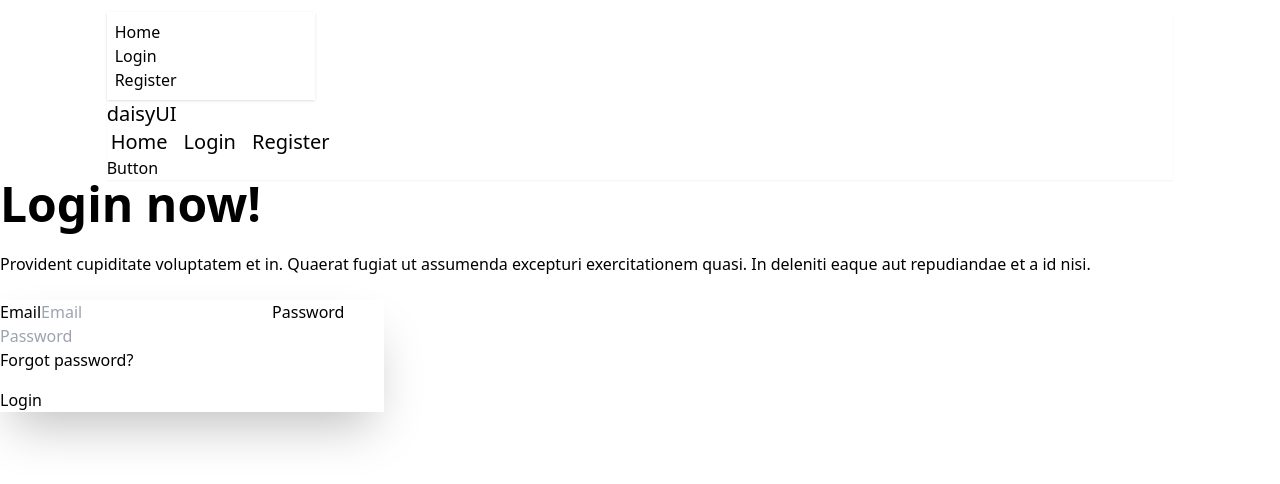
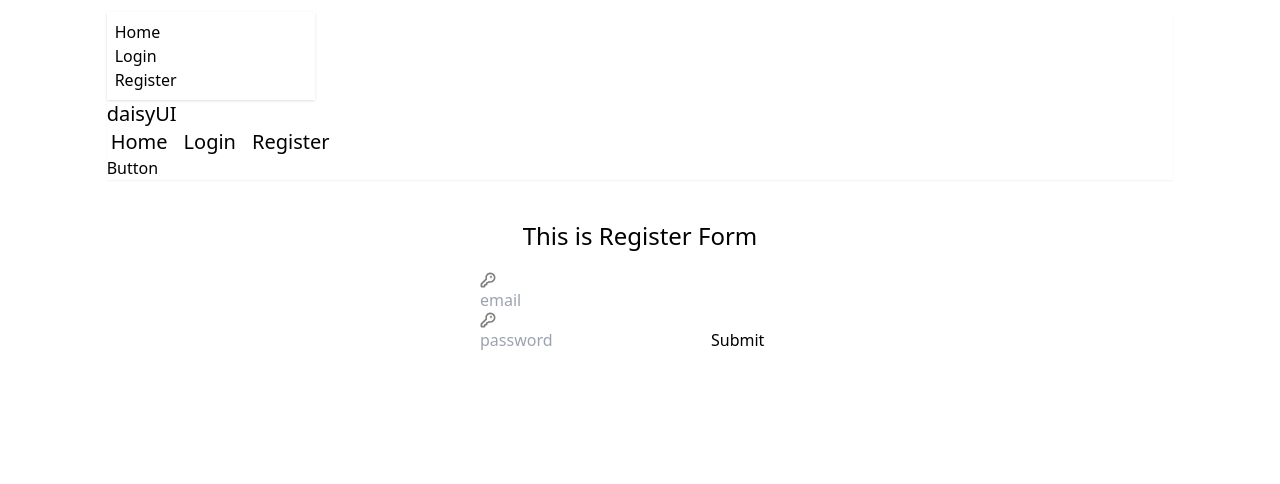
Before and after one commit to tajmirahman/recap-email-login-authentication, a React (Vite) app in the folder my-project/: page /register in a window 1280 px wide. Shown: the top 484 px of the page. Built offline with nearby package versions, Linux system fonts and the light colour scheme.

Commit message:
register page setup done again

```diff
--- a/my-project/src/Components/Registser.jsx
+++ b/my-project/src/Components/Registser.jsx
@@ -2,28 +2,55 @@ import React from 'react';
 
 const Registser = () => {
     return (
-        <div className="hero bg-base-200 min-h-screen">
-            <div className="hero-content flex-col lg:flex-row-reverse">
-                <div className="text-center lg:text-left">
-                    <h1 className="text-5xl font-bold">Login now!</h1>
-                    <p className="py-6">
-                        Provident cupiditate voluptatem et in. Quaerat fugiat ut assumenda excepturi exercitationem
-                        quasi. In deleniti eaque aut repudiandae et a id nisi.
-                    </p>
-                </div>
-                <div className="card bg-base-100 w-full max-w-sm shrink-0 shadow-2xl">
-                    <div className="card-body">
-                        <fieldset className="fieldset">
-                            <label className="label">Email</label>
-                            <input type="email" className="input" placeholder="Email" />
-                            <label className="label">Password</label>
-                            <input type="password" className="input" placeholder="Password" />
-                            <div><a className="link link-hover">Forgot password?</a></div>
-                            <button className="btn btn-neutral mt-4">Login</button>
-                        </fieldset>
-                    </div>
-                </div>
-            </div>
+        <div className='w-3/12 mx-auto my-10'>
+            <h1 className='text-2xl text-center my-5'>This is Register Form</h1>
+            <form >
+                <label className="input validator">
+                    <svg className="h-[1em] opacity-50" xmlns="http://www.w3.org/2000/svg" viewBox="0 0 24 24">
+                        <g
+                            strokeLinejoin="round"
+                            strokeLinecap="round"
+                            strokeWidth="2.5"
+                            fill="none"
+                            stroke="currentColor"
+                        >
+                            <path
+                                d="M2.586 17.414A2 2 0 0 0 2 18.828V21a1 1 0 0 0 1 1h3a1 1 0 0 0 1-1v-1a1 1 0 0 1 1-1h1a1 1 0 0 0 1-1v-1a1 1 0 0 1 1-1h.172a2 2 0 0 0 1.414-.586l.814-.814a6.5 6.5 0 1 0-4-4z"
+                            ></path>
+                            <circle cx="16.5" cy="7.5" r=".5" fill="currentColor"></circle>
+                        </g>
+                    </svg>
+                    <input
+                        type="email"
+                        required
+                        placeholder="email"
+                    />
+                </label>
+                <label className="input validator my-5">
+                    <svg className="h-[1em] opacity-50" xmlns="http://www.w3.org/2000/svg" viewBox="0 0 24 24">
+                        <g
+                            strokeLinejoin="round"
+                            strokeLinecap="round"
+                            strokeWidth="2.5"
+                            fill="none"
+                            stroke="currentColor"
+                        >
+                            <path
+                                d="M2.586 17.414A2 2 0 0 0 2 18.828V21a1 1 0 0 0 1 1h3a1 1 0 0 0 1-1v-1a1 1 0 0 1 1-1h1a1 1 0 0 0 1-1v-1a1 1 0 0 1 1-1h.172a2 2 0 0 0 1.414-.586l.814-.814a6.5 6.5 0 1 0-4-4z"
+                            ></path>
+                            <circle cx="16.5" cy="7.5" r=".5" fill="currentColor"></circle>
+                        </g>
+                    </svg>
+                    <input
+                        type="password"
+                        required
+                        placeholder="password"
+                    />
+                </label>
+
+                <button className="btn bg-info">Submit</button>
+            </form>
+
         </div>
     );
 };
```
